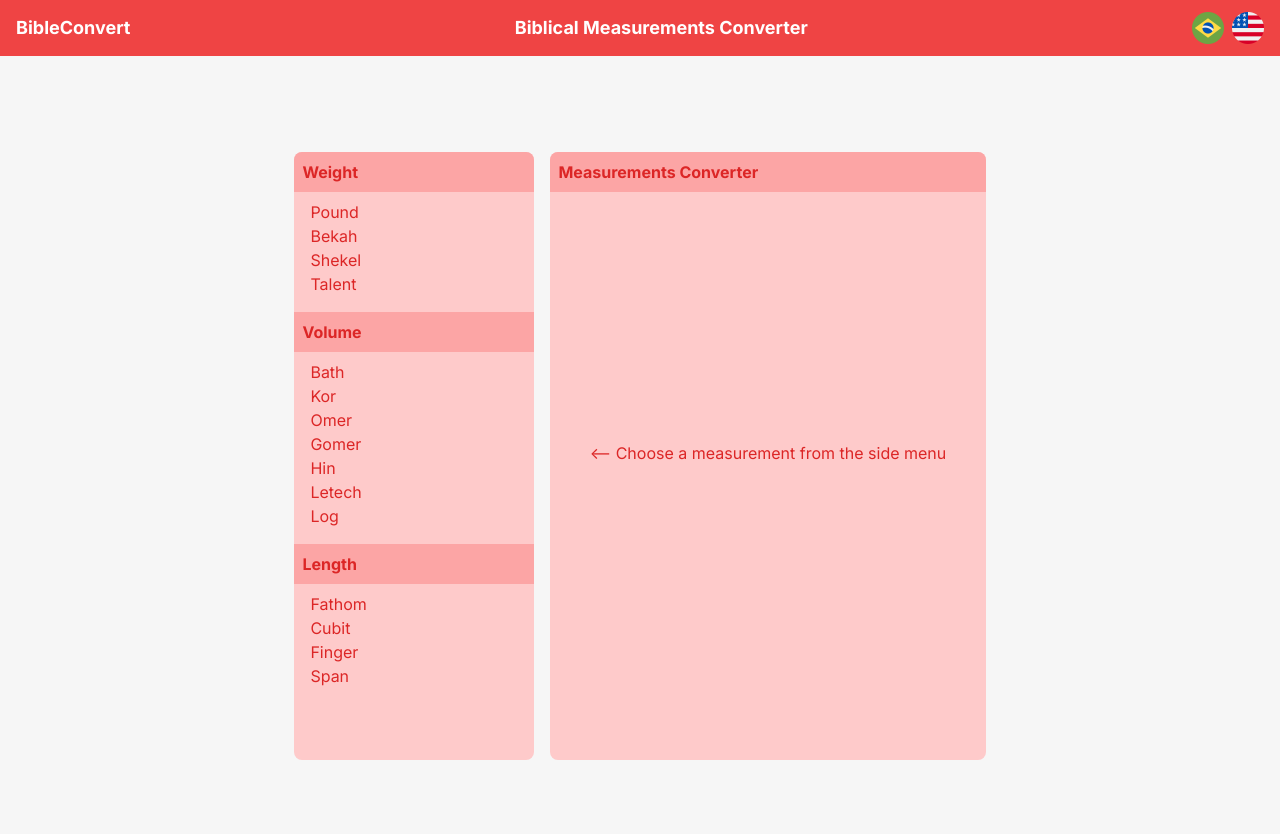
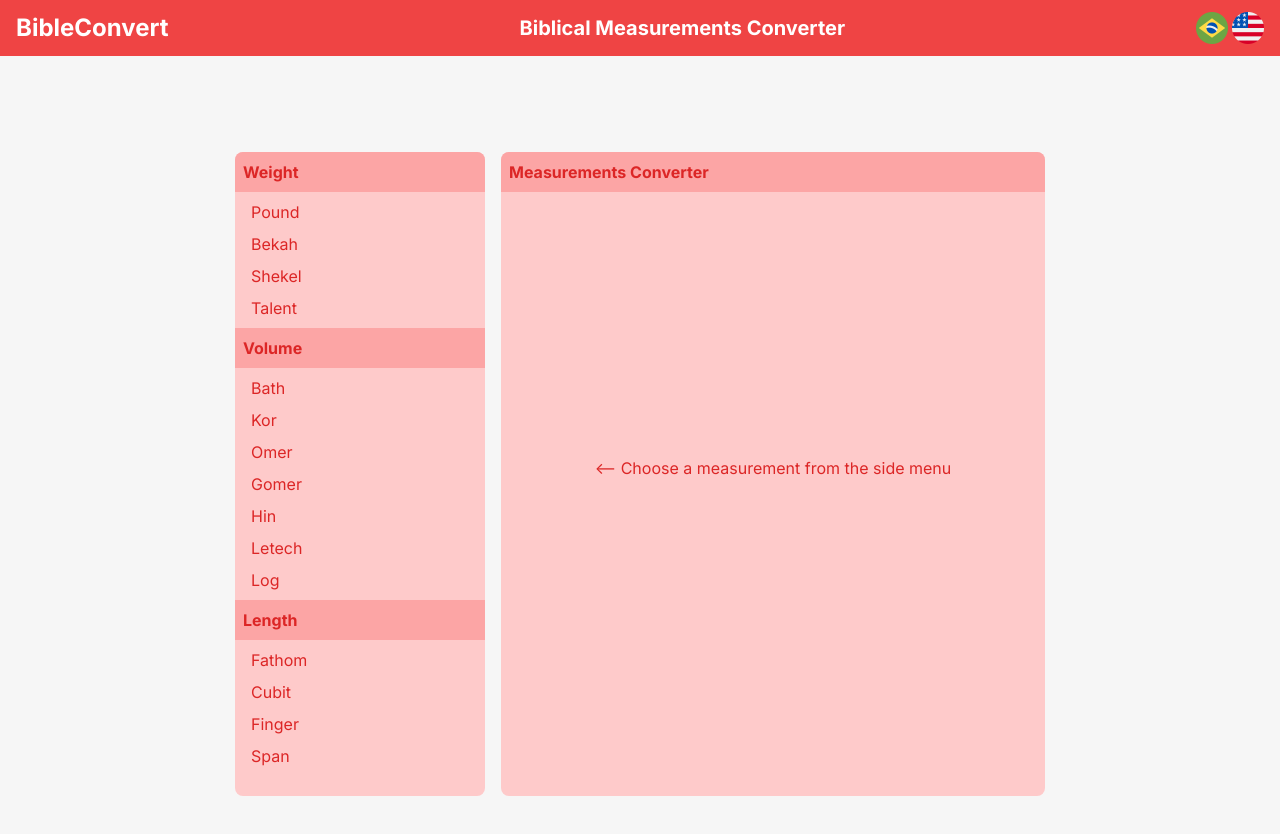
Before and after one commit to brunnogpcosta/bible-convert, a Next.js app: page / in a window 1280 px wide. Shown: the top 834 px of the page. Built offline with nearby package versions, Linux system fonts and the light colour scheme.

Commit message:
mobile css

```diff
--- a/src/app/components/Converter/index.tsx
+++ b/src/app/components/Converter/index.tsx
@@ -1,6 +1,7 @@
 "use client"
 import { i18n } from '@/app/translate/i18n';
 import React, { useEffect, useState } from 'react';
+import './style.css'
 
 interface IConverter {
     itemSelected: string
@@ -221,7 +222,7 @@ const config = [
     return (
         <>
             {itemSelected ?
-                <div className="w-2/5 bg-red-200 rounded-lg text-red-600 ">
+                <div className="w-2/5 bg-red-200 rounded-lg text-red-600 converter-container">
                     <h2 className="font-bold mb-2 p-2 bg-red-300 rounded-t-lg rounded-t-r">{capitalizeFirstLetter(i18n.t('units.' + itemSelected))}</h2>
 
                     <div className="p-4">
@@ -269,7 +270,7 @@ const config = [
                         ))}
                     </ul>
                 </div> :
-                <div className="w-2/5 bg-red-200 rounded-lg text-red-600 ">
+                <div className="w-2/5 bg-red-200 rounded-lg text-red-600 converter-container">
                     <h2 className="font-bold mb-2 p-2 bg-red-300 rounded-t-lg rounded-t-r">{i18n.t('titles.converter.first')}</h2>
 
                     <div className="p-4 flex h-5/6 justify-center items-center text-center">
--- /dev/null
+++ b/src/app/components/Converter/style.css
@@ -0,0 +1,16 @@
+.converter-container {
+    width: 100%;
+    margin-top: 0;
+  }
+
+  @media screen and (max-width: 767px) {
+    .converter-container {
+      margin-top: 50px;
+    }
+  }
+
+  @media screen and (min-width: 768px) {
+    .converter-container {
+      width: 50%;
+    }
+  }
--- a/src/app/components/Header/index.tsx
+++ b/src/app/components/Header/index.tsx
@@ -1,40 +1,37 @@
 "use client"
 import React from 'react';
 import { i18n } from '../../translate/i18n'
+import './style.css'
 
 interface IHeader {
   languageSelected?: string;
   handleLanguageSelected: (item: string) => void;
 }
 
-const Header: React.FC<IHeader> = ({ handleLanguageSelected, languageSelected}) => {
+const Header: React.FC<IHeader> = ({ handleLanguageSelected, languageSelected }) => {
   return (
-    <header className="flex items-center justify-between bg-red-500 px-4 py-3">
-      {/* Logo
-      <div>
-        <img src="/path/to/logo.png" alt="Logo" className="w-10 h-10" />
-      </div> */}
+    <header className="bg-red-500 px-4 py-3">
+      <div className="flex-container">
+        {/* Nome do site */}
+        <div className="site-name text-white text-lg font-bold">BibleConvert</div>
 
-      {/* Nome do site */}
-      <div className="text-white text-lg font-bold">
-        BibleConvert
-      </div>
+        <div className="title text-white text-lg font-bold">{i18n.t('titles.app')}</div>
 
-      <div className="text-white text-lg font-bold">
-        {i18n.t('titles.app')}
-      </div>
-
-      {/* Botões de bandeira */
-        /*<a href="https://www.flaticon.com/free-icons/brazil" title="brazil icons">Brazil icons created by Freepik - Flaticon</a>*/
-        /*<a href="https://www.flaticon.com/free-icons/usa" title="usa icons">Usa icons created by GeekClick - Flaticon</a>*/
-      }
-      <div className="flex space-x-2">
-        <button onClick={() => handleLanguageSelected('pt-BR')} className={languageSelected === 'pt-BR' ? 'border border-white rounded-3xl' : ''}>
-          <img src="../../brazil.png" alt="Bandeira Brasil" className="w-8 h-8" width={100} height={100} />
-        </button>
-        <button onClick={() => handleLanguageSelected('en')} className={languageSelected === 'en' ? 'border border-white rounded-3xl' : ''}>
-          <img src="../../usa.png" alt="Bandeira EUA" className="w-8 h-8" width={100} height={100} />
-        </button>
+        {/* Botões de bandeira */}
+        <div className="language-buttons">
+          <button
+            onClick={() => handleLanguageSelected('pt-BR')}
+            className={languageSelected === 'pt-BR' ? 'border border-white rounded-3xl mr-1' : 'mr-1'}
+          >
+            <img src="../../brazil.png" alt="Bandeira Brasil" className="w-8 h-8" />
+          </button>
+          <button
+            onClick={() => handleLanguageSelected('en')}
+            className={languageSelected === 'en' ? 'border border-white rounded-3xl' : ''}
+          >
+            <img src="../../usa.png" alt="Bandeira EUA" className="w-8 h-8" />
+          </button>
+        </div>
       </div>
     </header>
   );
--- /dev/null
+++ b/src/app/components/Header/style.css
@@ -0,0 +1,55 @@
+/* Mobile styles (applies to all screen sizes) */
+.flex-container {
+    display: flex;
+    flex-direction: column;
+    align-items: center;
+  }
+
+  .logo {
+    width: 40px;
+    height: 40px;
+  }
+
+  .site-name {
+    margin-top: 10px;
+    font-size: 20px;
+  }
+
+  .title {
+    margin-top: 5px;
+    font-size: 16px;
+  }
+
+  .language-buttons {
+    margin-top: 10px;
+    display: flex;
+  }
+
+  .language-button {
+    border: none;
+    background-color: transparent;
+    padding: 5px;
+  }
+
+  /* Desktop styles (applies to screens wider than 768px) */
+  @media screen and (min-width: 768px) {
+    .flex-container {
+      flex-direction: row;
+      justify-content: space-between;
+      align-items: center;
+    }
+
+    .site-name {
+      margin-top: 0;
+      font-size: 24px;
+    }
+
+    .title {
+      margin-top: 0;
+      font-size: 20px;
+    }
+
+    .language-buttons {
+      margin-top: 0;
+    }
+  }
--- a/src/app/components/SlidebarMenu/index.tsx
+++ b/src/app/components/SlidebarMenu/index.tsx
@@ -1,6 +1,7 @@
 "use client"
 import { i18n } from '@/app/translate/i18n';
 import React, { useState } from 'react';
+import './style.css'
 
 
 interface ISidebarMenu {
@@ -32,26 +33,21 @@ const SidebarMenu: React.FC<ISidebarMenu> = ({ itemSelected, handleItemSelected
 
 
   return (
-    <nav className="w-60 text-red-600 bg-red-200 rounded-lg pb-5 mr-4">
+    <nav className="text-red-600 bg-red-200 rounded-lg pb-5 mr-4 sidebar-container">
       {data.map((category, index) => (
-        <div className="mb-4" key={index}>
-          {index === 0 ? <div className="font-bold mb-2 p-2 bg-red-300 rounded-t-lg rounded-t-r">
-            {capitalizeFirstLetter(i18n.t('titles.measurements.' + category.type))}
-          </div> : <div className="font-bold mb-2 p-2 bg-red-300">
-            {capitalizeFirstLetter(i18n.t('titles.measurements.' + category.type))}
-          </div>}
-          <ul className="ml-4">
+        <><div className={`font-bold mb-2 p-2 bg-red-300 ${index === 0 ? 'rounded-t-lg rounded-t-r' : ''}`} key={index}>
+          {capitalizeFirstLetter(i18n.t('titles.measurements.' + category.type))}
+        </div><ul className="ml-4">
             {category.keys.map((key, keyIndex) => (
               <li
-                className="cursor-pointer"
+                className="cursor-pointer mb-2"
                 key={keyIndex}
                 onClick={() => handleItemSelected(key)}
               >
                 {capitalizeFirstLetter(i18n.t('units.' + key))}
               </li>
             ))}
-          </ul>
-        </div>
+          </ul></>
       ))}
     </nav>
   );
--- /dev/null
+++ b/src/app/components/SlidebarMenu/style.css
@@ -0,0 +1,20 @@
+/* Mobile styles (applies to all screen sizes) */
+.sidebar-container {
+    width: 100%;
+  }
+
+  .category-heading {
+    padding: 10px;
+  }
+
+  /* Desktop styles (applies to screens wider than 768px) */
+  @media screen and (min-width: 768px) {
+    .sidebar-container {
+      width: 250px;
+    }
+
+    .category-heading {
+      border-top-left-radius: 0;
+      border-top-right-radius: 0;
+    }
+  }
--- /dev/null
+++ b/src/app/page.css
@@ -0,0 +1,11 @@
+/* Mobile styles (applies to all screen sizes) */
+.main-container {
+    flex-direction: column;
+  }
+
+  /* Desktop styles (applies to screens wider than 768px) */
+  @media screen and (min-width: 768px) {
+    .main-container {
+      flex-direction: row;
+    }
+  }
--- a/src/app/page.tsx
+++ b/src/app/page.tsx
@@ -6,13 +6,13 @@ import Converter from './components/Converter'
 import { useState } from 'react';
 import { i18n } from './translate/i18n';
 import SEO from './components/Seo';
+import './page.css';
 
 export default function Home() {
-  const title =  i18n.t('metadata.title');
+  const title = i18n.t('metadata.title');
   const description = i18n.t('metadata.description');
   const image = '/caminho-para-imagem.jpg';
   const url = 'https://bibleconvert.com/';
-
 
   const [itemSelected, setItemSelected] = useState('');
   const [languageSelected, setLanguageSelected] = useState(i18n.language);
@@ -23,18 +23,17 @@ export default function Home() {
 
   const handleLanguageSelected = (item: string) => {
     setLanguageSelected(item);
-    i18n.changeLanguage(item)
+    i18n.changeLanguage(item);
   };
-
 
   return (
     <>
       <SEO title={title} description={description} image={image} url={url} />
       <Header handleLanguageSelected={handleLanguageSelected} languageSelected={languageSelected} />
-      <main className="flex min-h-screen flex-row justify-center p-24">
+      <main className="flex min-h-screen flex-row justify-center p-24 main-container">
         <SidebarMenu itemSelected={itemSelected} handleItemSelected={handleItemSelected} />
         <Converter itemSelected={itemSelected} />
       </main>
     </>
-  )
+  );
 }
```
